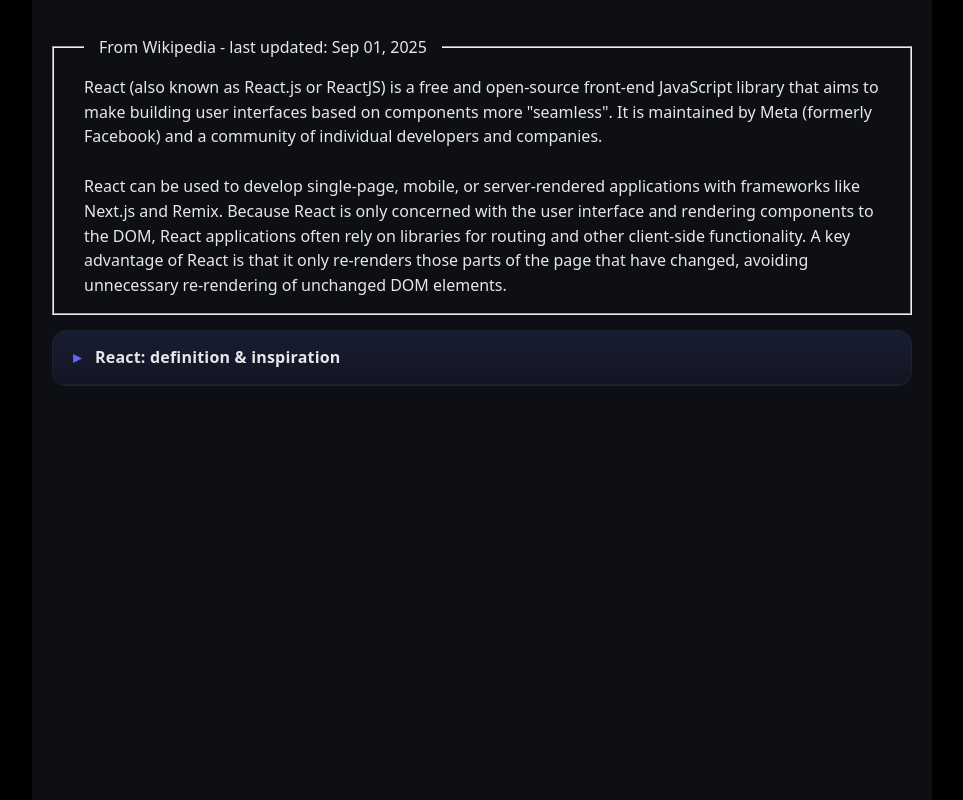
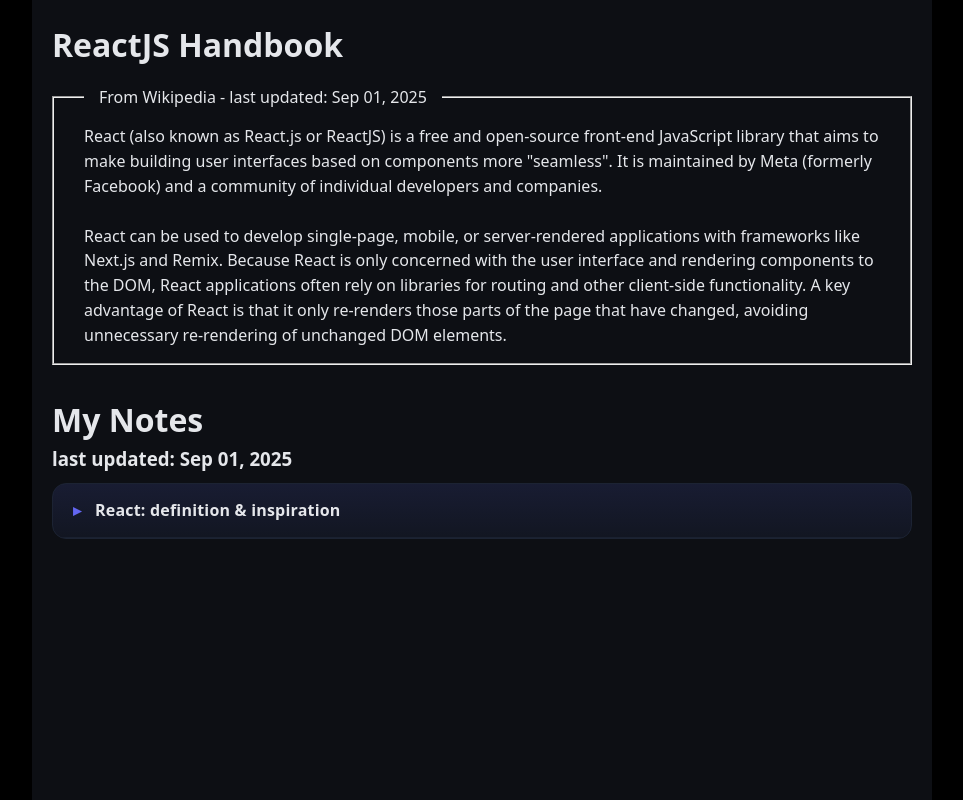
Before and after one commit to a2rp/reactjs-handbook, a React (Vite) app: page / in a window 1280 px wide. Shown: the whole page, without its empty margins (158-1121 px from the left). Built offline with nearby package versions, Linux system fonts and the light colour scheme; the HTML template or start-up script is replaced by a standard one.

Commit message:
updated design

```diff
--- a/src/ReactTutorial.jsx
+++ b/src/ReactTutorial.jsx
@@ -4,6 +4,7 @@
 export default function ReactTutorial() {
     return (
         <Styled.Wrapper>
+            <h1>ReactJS Handbook</h1>
             <fieldset
                 style={{ padding: "0 15px 15px 30px", marginBottom: 15 }}
             >
@@ -17,6 +18,8 @@
                 </p>
             </fieldset>
 
+            <h1 style={{ marginTop: "30px" }}>My Notes</h1>
+            <h3>last updated: Sep 01, 2025</h3>
             <ReactDefinition />
         </Styled.Wrapper>
     );
--- a/src/topics/styled.js
+++ b/src/topics/styled.js
@@ -73,7 +73,7 @@
         padding: 16px;
         font-size: 15px;
         h3 {
-            margin: 15px 0 8px;
+            /* margin: 15px 0 8px; */
             font-size: 16px;
             color: #c7d2fe;
         }
```
